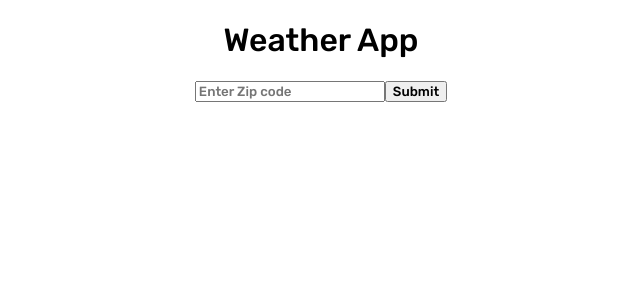
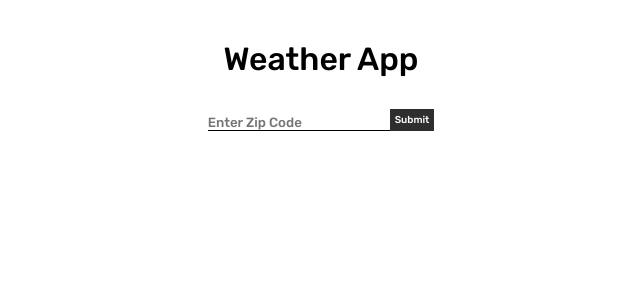
Before and after one commit to Datnia/weather-app, a React (Create React App) app: page / in a window 1280 px wide. Shown: the top 300 px of the page, without its empty margins (319-959 px from the left). Built offline with nearby package versions, Linux system fonts and the light colour scheme.

Commit message:
fully functional weather app with error display

```diff
--- a/src/App.css
+++ b/src/App.css
@@ -3,16 +3,24 @@
 * {
   font-family: "Rubik", sans-serif;
   font-weight: 500;
+  margin: 0;
+  padding: 0;
 }
 
 .App {
   text-align: center;
   margin: 0 auto;
-  width: fit-content;
+  width: 40%;
+  padding: 30px 0;
+}
+
+h1 {
+  margin: 10px 0 30px;
 }
 
 h2 {
   margin-bottom: 0;
+  font-size: 20px;
 }
 
 p {
@@ -20,3 +28,33 @@ p {
   font-weight: 200;
   font-size: 14px;
 }
+
+.tempHiLow {
+  margin: 15px 0 0;
+}
+
+.entry {
+  display: flex;
+  align-items: flex-end;
+  justify-content: center;
+}
+
+input {
+  vertical-align: bottom;
+  align-items: flex-end;
+  border: none;
+  border-bottom: 1px black solid;
+}
+
+input:focus {
+  text-decoration: none;
+  outline: none;
+}
+
+button {
+  background-color: rgb(46, 46, 46);
+  border: none;
+  font-size: 10px;
+  color: white;
+  padding: 5px;
+}
--- a/src/App.js
+++ b/src/App.js
@@ -14,6 +14,7 @@ class App extends Component {
       tempHigh: "",
       tempLow: "",
       humidity: "",
+      scale: "",
       error: ""
     };
   }
@@ -26,14 +27,42 @@ class App extends Component {
     );
     const response = await api_call.json();
     console.log(response);
-    this.setState({
-      city: response.name,
-      description: response.weather[0].main,
-      temperature: Math.round(response.main.temp) + "°F",
-      tempHigh: Math.round(response.main.temp_max) + "°F",
-      tempLow: Math.round(response.main.temp_min) + "°F",
-      humidity: "Humidity:" + response.main.humidity
-    });
+    let f = "°F";
+
+    if (zip && response.cod !== "404") {
+      this.setState({
+        city: response.name,
+        description: response.weather[0].main,
+        temperature: Math.round(response.main.temp),
+        tempHigh: "Hi: " + Math.round(response.main.temp_max) + "°F |",
+        tempLow: "Low: " + Math.round(response.main.temp_min) + "°F",
+        humidity: "Humidity: " + response.main.humidity + "%",
+        scale: f,
+        error: ""
+      });
+    } else if (response.cod === "400") {
+      this.setState({
+        city: "",
+        description: "",
+        temperature: "",
+        tempHigh: "",
+        tempLow: "",
+        humidity: "",
+        scale: "",
+        error: "Please enter a valid zip code"
+      });
+    } else {
+      this.setState({
+        city: "",
+        description: "",
+        temperature: "",
+        tempHigh: "",
+        tempLow: "",
+        humidity: "",
+        scale: "",
+        error: "Please enter a valid zip code"
+      });
+    }
   };
   render() {
     return (
@@ -47,6 +76,8 @@ class App extends Component {
           tempHigh={this.state.tempHigh}
           tempLow={this.state.tempLow}
           humidity={this.state.humidity}
+          scale={this.state.scale}
+          error={this.state.error}
         />
       </div>
     );
--- a/src/components/Input.js
+++ b/src/components/Input.js
@@ -7,9 +7,9 @@ class Input extends Component {
   }
   render() {
     return (
-      <div>
+      <div className="entry">
         <form onSubmit={this.props.loadWeather}>
-          <input type="text" name="zip" placeholder="Enter Zip code" />
+          <input type="text" name="zip" placeholder="Enter Zip Code" />
           <button type="submit">Submit</button>
         </form>
       </div>
--- a/src/components/Weather.js
+++ b/src/components/Weather.js
@@ -3,15 +3,30 @@ import React, { Component } from "react";
 class Weather extends Component {
   render() {
     const temp = {
-      fontSize: 100,
-      marginTop: 40
+      fontSize: 110,
+      marginTop: 40,
+      fontWeight: 400
     };
+
+    const scale = {
+      fontSize: 55,
+      fontWeight: 400
+    };
+
     return (
       <div>
+        <p style={temp}>
+          {this.props.temperature}
+          <sup style={scale}>{this.props.scale}</sup>
+        </p>
         <h2>{this.props.city}</h2>
         <p>{this.props.description}</p>
-        <p style={temp}>{this.props.temperature}</p>
-        {this.props.tempHigh} {this.props.tempLow} {this.props.humidity}
+        <p className="tempHiLow">
+          {this.props.tempHigh} {this.props.tempLow}
+        </p>
+        <br />
+        <p>{this.props.humidity}</p>
+        <h2>{this.props.error}</h2>
       </div>
     );
   }
```
